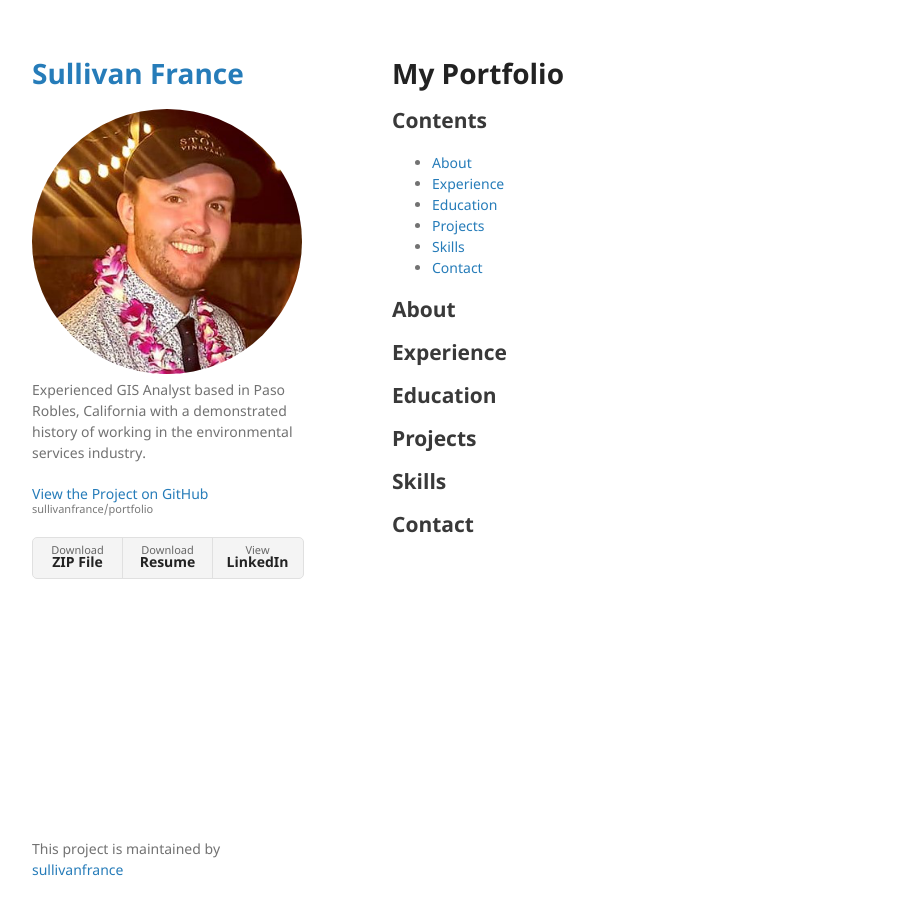
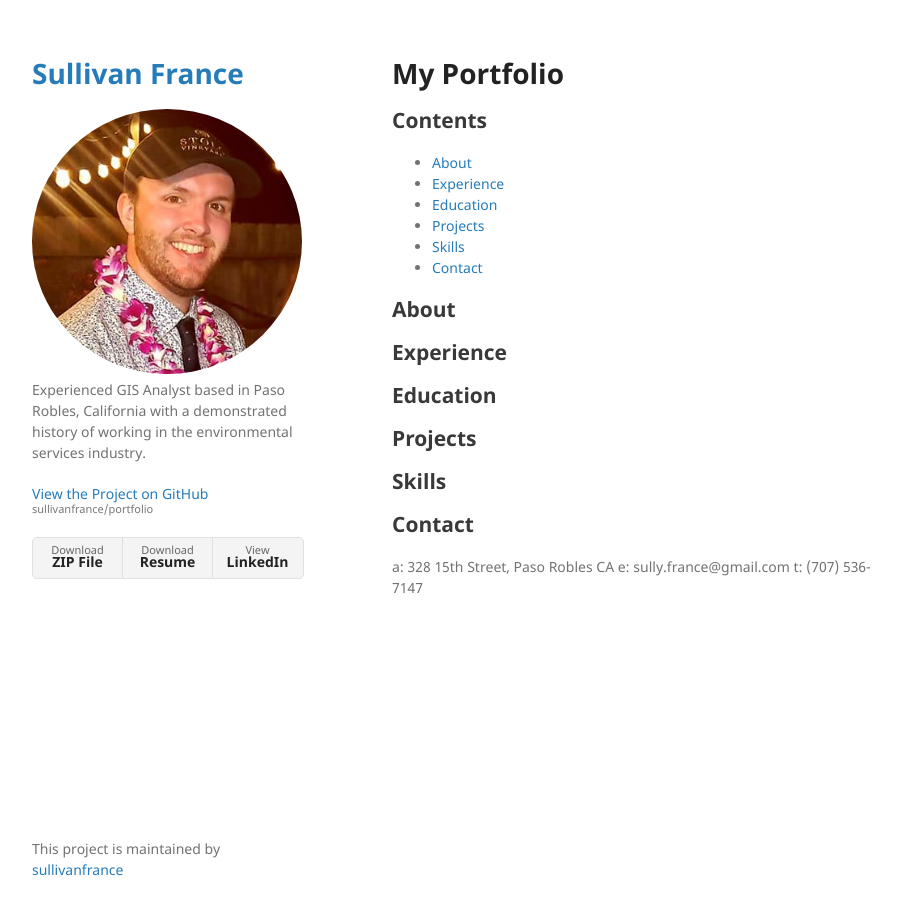
Before and after one commit to sullivanfrance/portfolio, a Jekyll site: the page built from index.md, in a window 1280 px wide. Shown: the whole page, without its empty margins (178-1079 px from the left). Built offline with Jekyll 4.4.1, drawn with Linux system fonts in a browser that asks for light colours; our own code applies the rules of GitHub Pages for plain Markdown files.

Commit message:
Update index.md

```diff
--- a/index.md
+++ b/index.md
@@ -34,3 +34,6 @@
 
 
 ## Contact
+a: 328 15th Street, Paso Robles CA
+e: sully.france@gmail.com
+t: (707) 536-7147
```
